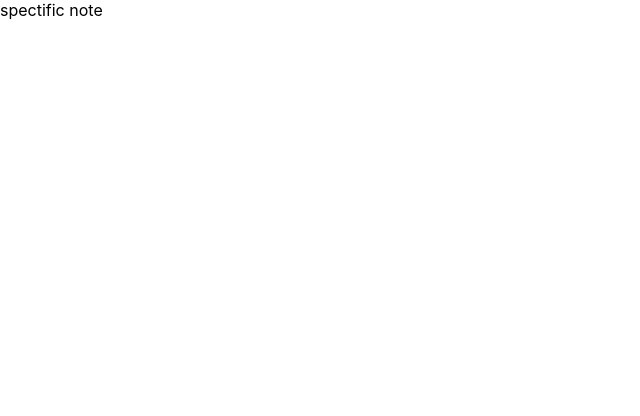
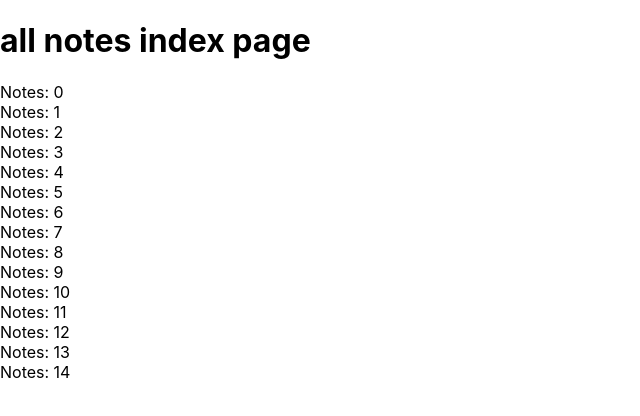
Before and after one commit to nanaji0133/next.js-course, a Next.js app: page /notes in a window 1280 px wide. Shown: the top 416 px of the page, without its empty margins (0-640 px from the left). Built offline with nearby package versions, Linux system fonts and the light colour scheme.

Commit message:
next/link

```diff
--- a/pages/notes/[...params].js
+++ b/pages/notes/[id].js
@@ -4,11 +4,11 @@ import { useRouter } from "next/router";
 const noteDetail = () =>
 {
     const router = useRouter();
-    const { params } = router.query;
-    console.log(params);
+    const { id } = router.query;
+    console.log(id);
     return (
         <div>
-            spectific note
+            spectific note - {id }
         </div>
     );
 };
--- a/pages/notes/index.js
+++ b/pages/notes/index.js
@@ -1,9 +1,31 @@
-const notes = () => {
+import Link from "next/link";
+import React from 'react';
+
+const notes = () =>
+{
+    const notes = new Array(15).fill(1).map((e, i) => ({ id: i, title: `Notes: ${i}` }));
     return (
         <div>
-            all notes index page
+            <h1>all notes index page</h1>
+            {notes.map(note =>
+                (
+                    <div>
+                        <Link href="notes/[id]" as={ `notes/${note.id}` }>
+                            <a>
+                                { note.title }
+                            </a>
+                        </Link>
+                    </div>
+
+                )
+            ) }
+            {/* <Link href="/notes/[id]" as={ `notes/1` }>
+                <a>
+                    note 1
+                </a>
+            </Link> */}
         </div>
-     );
-}
+    );
+};
 
 export default notes;
```
Also changed, not shown: pages/index.js (+9 -1 lines).
